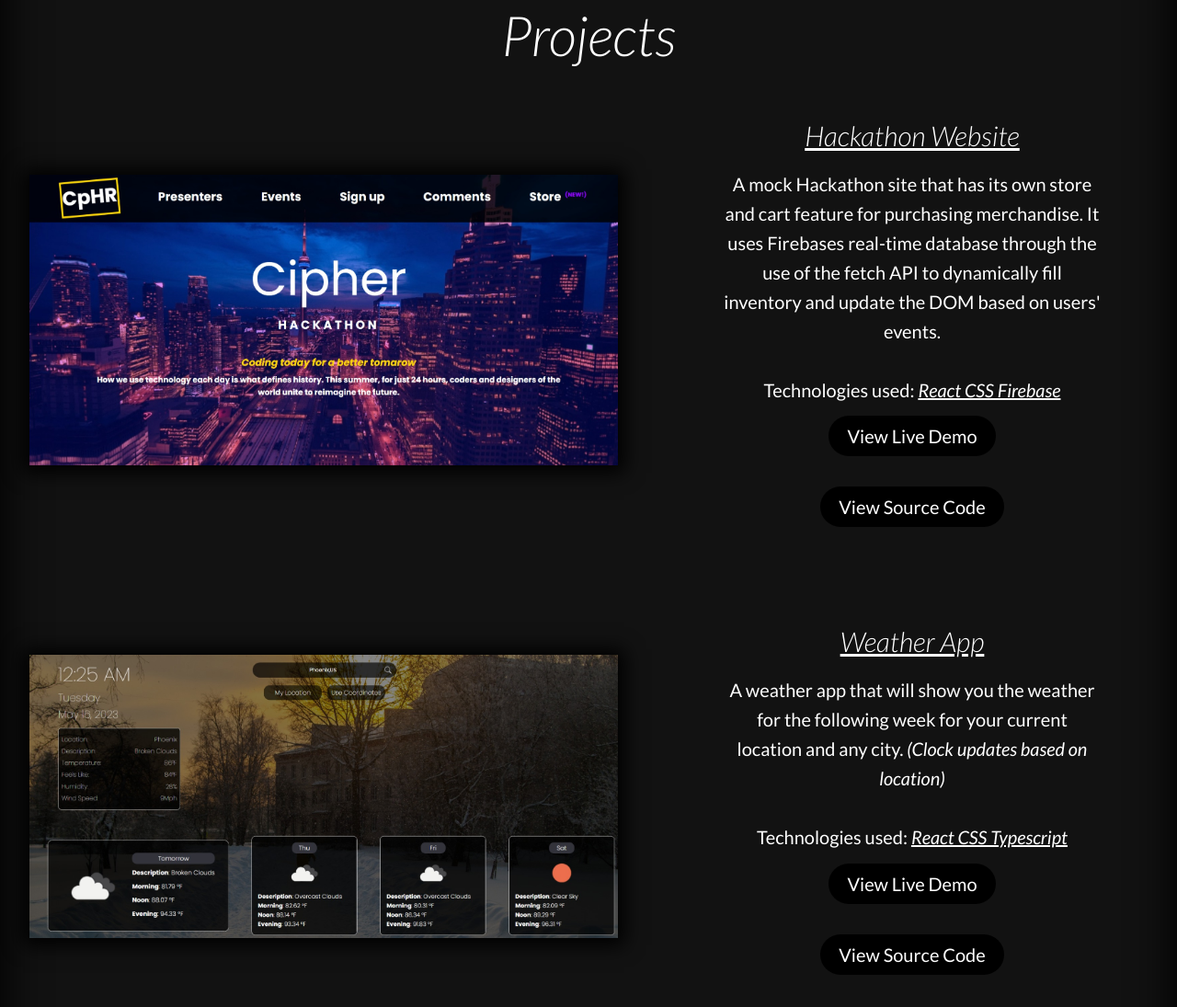
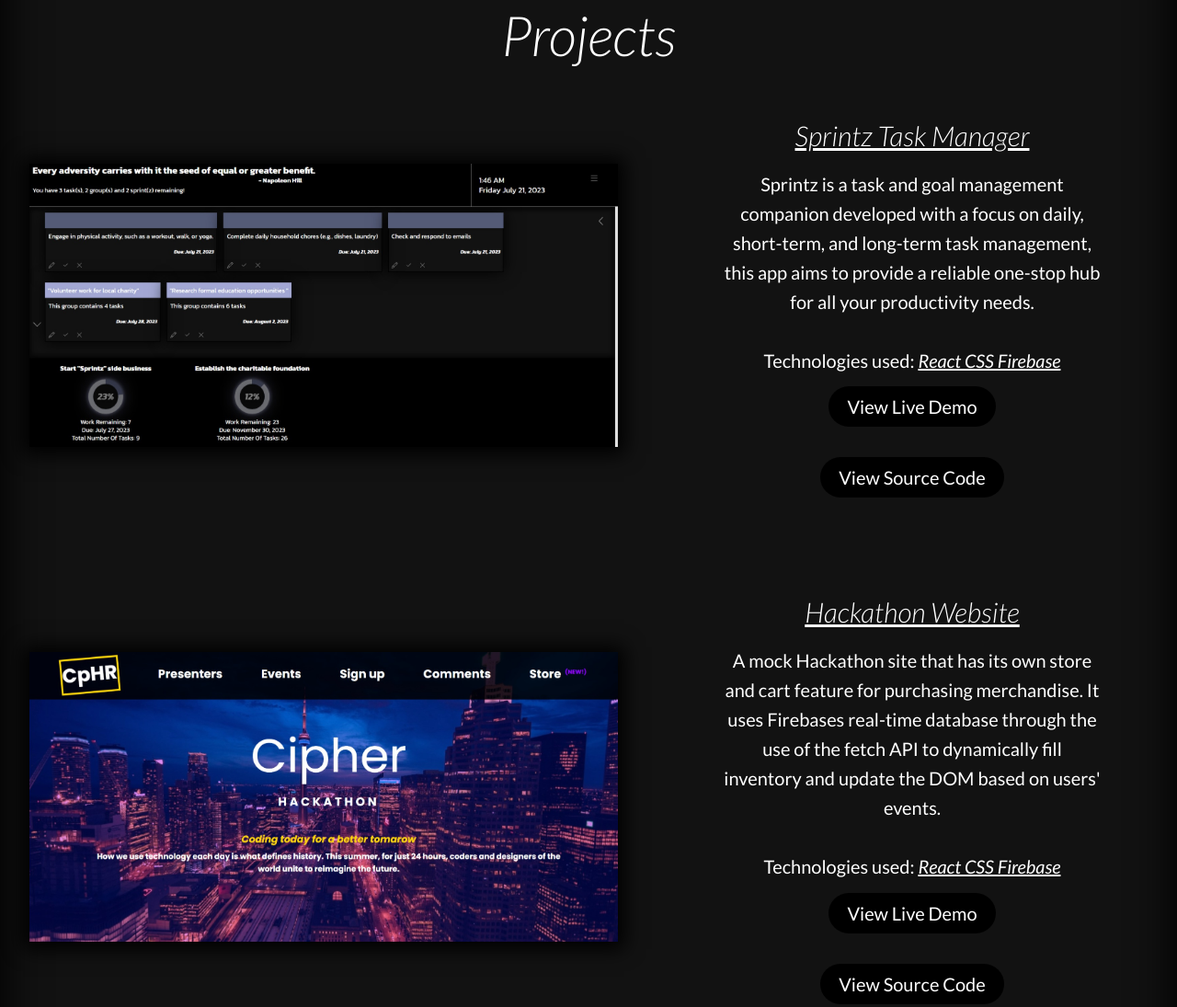
Before and after one commit to EdwardIY/Portfolio, a website: page index.html in a window 1280 px wide. Shown: the part 877-1972 px from the top of the page at 92% size. Drawn offline with nearby package versions, Linux system fonts and the light colour scheme.

Commit message:
added sprintz

```diff
--- a/index.css
+++ b/index.css
@@ -219,6 +219,11 @@ p {
     box-shadow: 0px 1px 20px 1px white;
 }
 
+.projectText0 p + a:hover,
+.projectText0 p + a:active {
+    transform: scale(1);
+    box-shadow: 0px 1px 20px 1px rgb(162,168,210)
+}
 .projectText1 p + a:hover,
 .projectText1 p + a:active {
     transform: scale(1);
--- a/index.html
+++ b/index.html
@@ -51,6 +51,19 @@
         <section class="projectContainer">
 
             <div class=" project">
+                <img class="hiddenLeft" src="./IMAGES/Web capture_21-7-2023_14641_localhost.jpeg" alt="">
+                <div class="projectText projectText0 hiddenRight">
+                    <p>Sprintz Task Manager</p>
+                    <p>Sprintz is a task and goal management companion developed with a focus on daily, short-term, and long-term task management, this app aims to provide a reliable one-stop hub for all your productivity needs. <br> <br>
+                        <span>Technologies used:</span>
+                        <span>React CSS Firebase </span>
+                    </p>
+                    <a class="link" href="https://sprintz.netlify.app/" target="_blank"> View Live Demo</a>
+                    <a class="link" href="https://github.com/EdwardIY/Sprintz-App" target="_blank"> View Source Code</a>
+                </div>
+            </div>
+
+            <div class=" project">
                 <img class="hiddenLeft" src="./IMAGES/Hackathon_App.jpeg" alt="">
                 <div class="projectText projectText1 hiddenRight">
                     <p> Hackathon Website</p>
@@ -79,7 +92,7 @@
                 </div>
             </div>
 
-            <div class="project">
+            <!-- <div class="project">
                 <img class="hiddenLeft" src="./IMAGES/TaskApp.jpeg" alt="">
 
                 <div class="projectText projectText2 hiddenRight">
@@ -93,8 +106,8 @@
                     <a class="link" href="https://todoapp4120.netlify.app/" target="_blank"> View Live Demo</a>
                     <a class="link" href="https://github.com/EdwardIY/Project-4" target="_blank"> View Source Code</a>
                 </div>
-            </div>
-            <div class="project">
+            </div> -->
+            <!-- <div class="project">
                 <img class="hiddenLeft" src="./IMAGES/Calc.jpeg" alt="">
 
                 <div class="projectText projectText5 hiddenRight">
@@ -107,7 +120,7 @@
                     <a class="link" href="https://meek-fairy-bdc6bc.netlify.app/" target="_blank"> View Live Demo</a>
                     <a class="link" href="https://github.com/EdwardIY/Calculator" target="_blank"> View Source Code</a>
                 </div>
-            </div>
+            </div> -->
 
             <div class="project">
                 <img class="hiddenLeft" src="./IMAGES/PhotoGalleryApp.jpeg" alt="">
```
Also changed, not shown: IMAGES/Web capture_21-7-2023_14641_localhost.jpeg (added).
